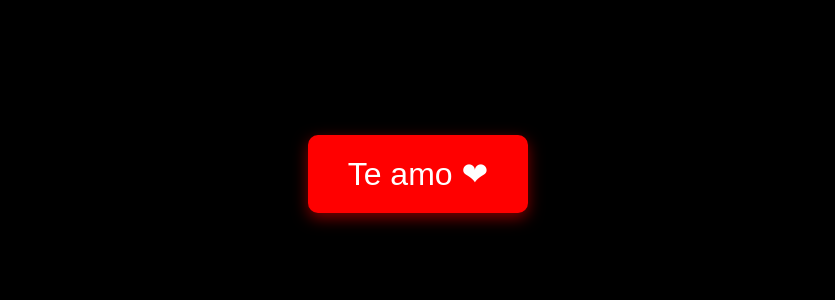
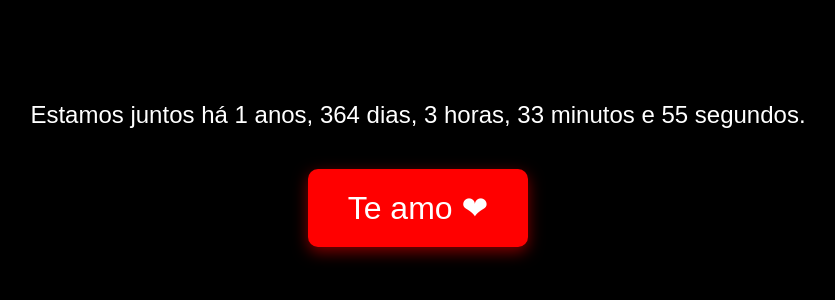
Before and after one commit to davilucas11/oliveiracosta, a plain HTML site: page index.html in a window 1280 px wide. Shown: the part 226-526 px from the top of the page, without its empty margins (222-1057 px from the left). Drawn offline with Linux system fonts and the light colour scheme.

Commit message:
Update index.html

```diff
--- a/index.html
+++ b/index.html
@@ -9,10 +9,13 @@
             margin: 0;
             padding: 0;
             display: flex;
+            flex-direction: column;
             justify-content: center;
             align-items: center;
             height: 100vh;
             background-color: black;
+            color: white;
+            font-family: Arial, sans-serif;
         }
 
         .love-button {
@@ -25,21 +28,46 @@
             cursor: pointer;
             box-shadow: 0 5px 15px rgba(255, 0, 0, 0.5);
             transition: transform 0.2s, box-shadow 0.2s;
+            margin-top: 20px;
         }
 
         .love-button:hover {
             transform: scale(1.1);
             box-shadow: 0 10px 20px rgba(255, 0, 0, 0.7);
         }
+
+        .timer {
+            font-size: 1.5em;
+            margin-bottom: 20px;
+            text-align: center;
+        }
     </style>
 </head>
 <body>
+    <div class="timer" id="timer">Calculando o tempo juntos...</div>
     <button class="love-button" onclick="openLoveSite()">Te amo ❤</button>
 
     <script>
         function openLoveSite() {
             window.location.href = "./index.html"; // Substitua pelo nome do arquivo HTML criado
         }
+
+        function calculateTimeTogether() {
+            const startDate = new Date("2022-12-26T00:00:00");
+            const now = new Date();
+
+            const diff = now - startDate;
+
+            const years = Math.floor(diff / (1000 * 60 * 60 * 24 * 365));
+            const days = Math.floor((diff % (1000 * 60 * 60 * 24 * 365)) / (1000 * 60 * 60 * 24));
+            const hours = Math.floor((diff % (1000 * 60 * 60 * 24)) / (1000 * 60 * 60));
+            const minutes = Math.floor((diff % (1000 * 60 * 60)) / (1000 * 60));
+            const seconds = Math.floor((diff % (1000 * 60)) / 1000);
+
+            document.getElementById("timer").textContent = `Estamos juntos há ${years} anos, ${days} dias, ${hours} horas, ${minutes} minutos e ${seconds} segundos.`;
+        }
+
+        setInterval(calculateTimeTogether, 1000);
     </script>
 </body>
 </html>
```
